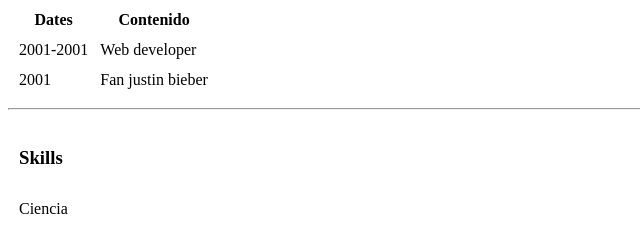
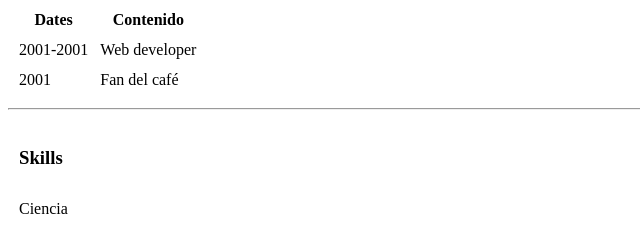
Before and after one commit to DanaeD1/CV, a plain HTML site: page index.html in a window 1280 px wide. Shown: the part 479-705 px from the top of the page, 0-640 px from the left. Drawn offline with Linux system fonts and the light colour scheme.

Commit message:
Update index.html

```diff
--- a/index.html
+++ b/index.html
@@ -44,7 +44,7 @@
      </tr>
        <tr>
         <td> 2001 </td>
-        <td> Fan justin bieber</td>
+        <td> Fan del café</td>
          </tr>
 
 </table>
```
